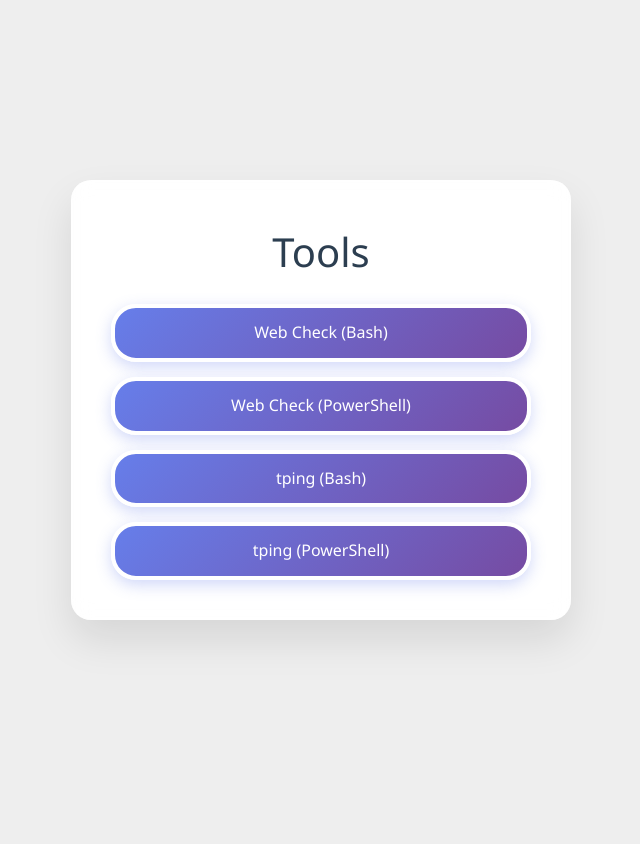
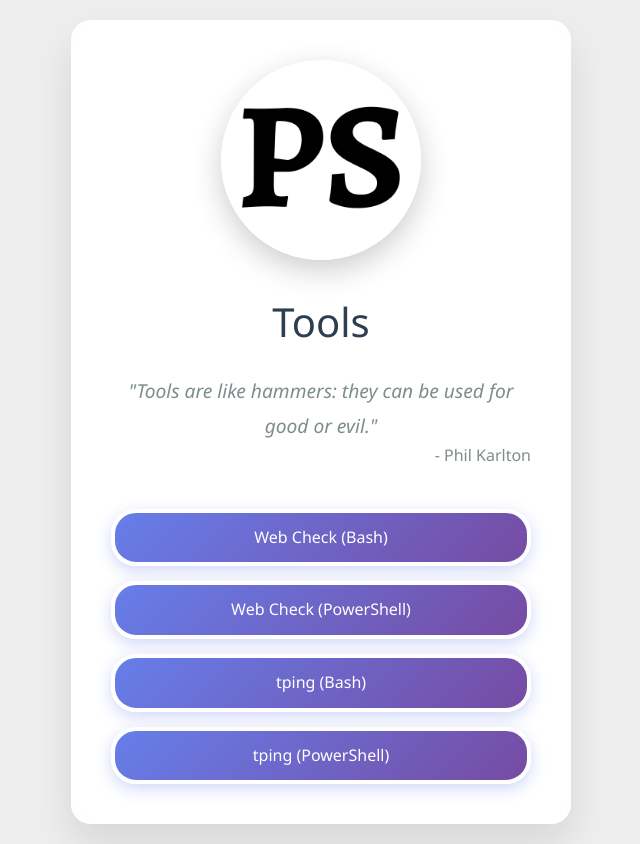
Before and after one commit to lippl/lippl.github.io, a plain HTML site: page tools/index.html in a window 1280 px wide. Shown: the whole page, without its empty margins (319-959 px from the left). Before the commit the page ends 800 px from the top, so only its background shows below. Drawn offline with Linux system fonts and the light colour scheme.

Commit message:
Add tools logo and qoute

```diff
--- a/tools/index.html
+++ b/tools/index.html
@@ -8,7 +8,12 @@
 </head>
 <body>
     <div class="container">
+        <img src="../img/Logo.png" alt="Logo" class="photo">
         <h1 class="name">Tools</h1>
+        <p class="quote">
+            "Tools are like hammers: they can be used for good or evil."
+        </p>
+        <p class="quote-author">- Phil Karlton</p>
 
         <div class="links">
             <a href="web-check.sh" class="link">Web Check (Bash)</a>
```
